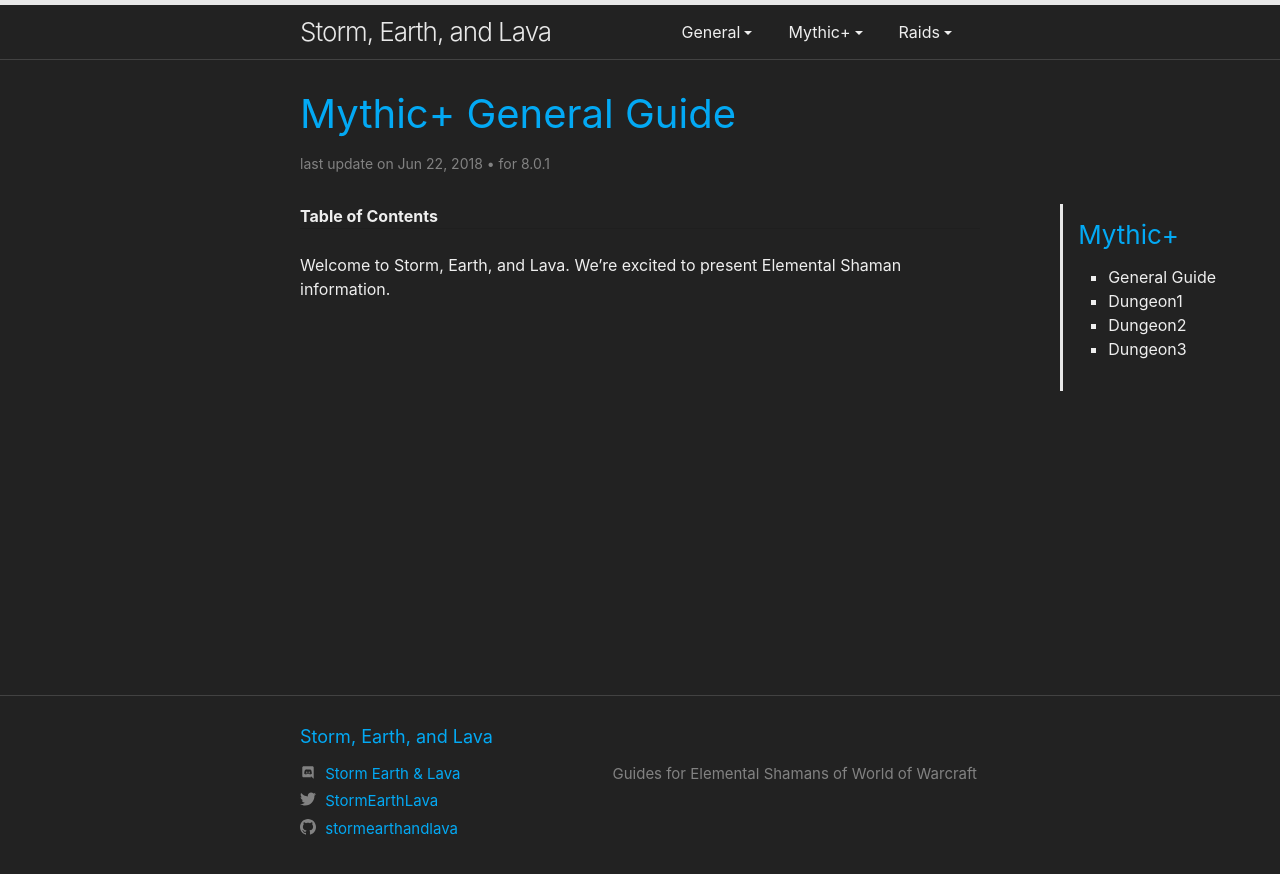
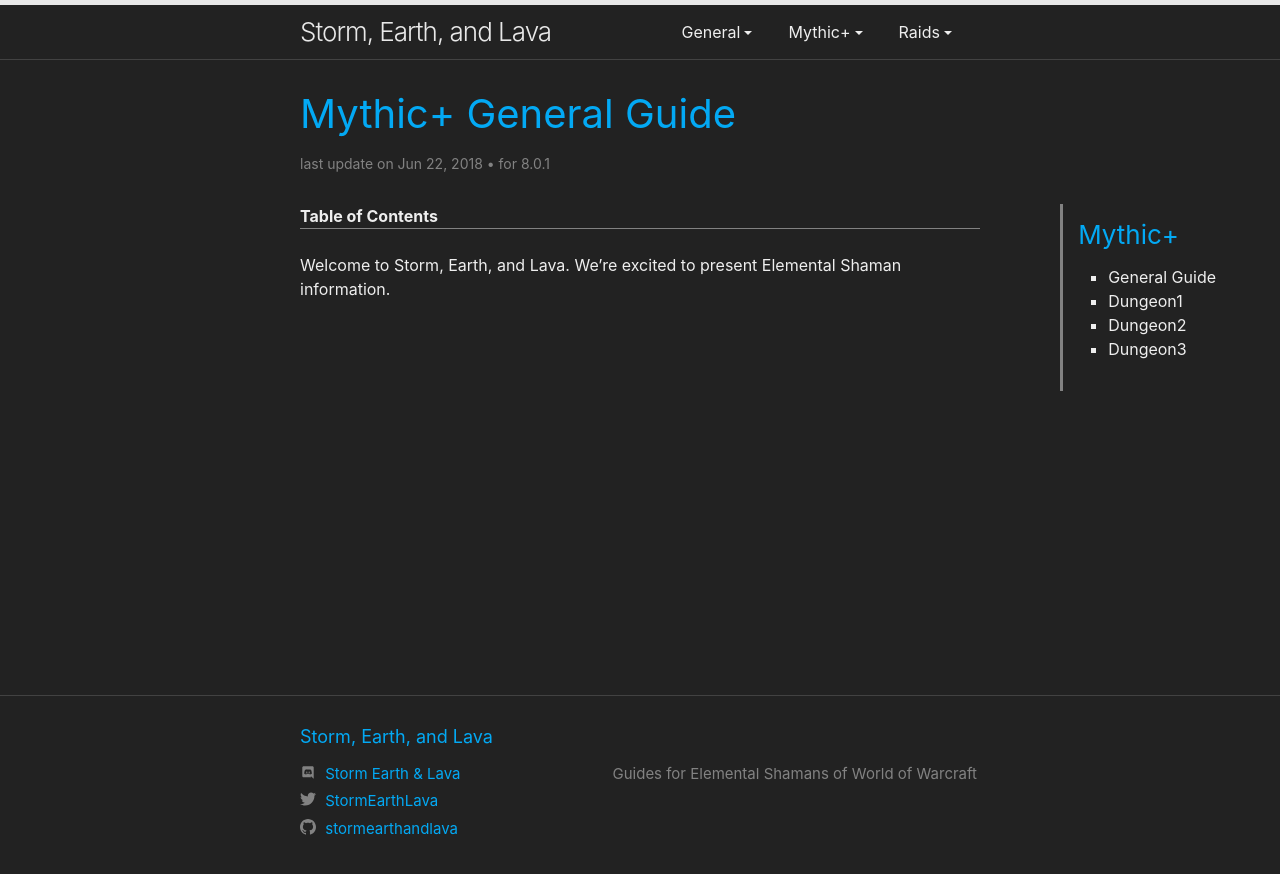
Before and after one commit to stormearthandlava/stormearthandlava.github.io, a Jekyll site: the page built from guide/dungeons/general.md, in a window 1280 px wide. Shown: the top 874 px of the page. Built offline with Jekyll 4.4.1, drawn with Linux system fonts in a browser that asks for light colours; a script that is not in the unit is left out.

Commit message:
use standard grey for lines instead of the light version

```diff
--- a/assets/main.scss
+++ b/assets/main.scss
@@ -77,7 +77,7 @@
   padding-left: $spacing-unit / 2 ;
   position: fixed;
   right: 5%;
-  border-left: 3px solid $grey-color-light;
+  border-left: 3px solid $grey-color;
 }
 @media only screen and (max-width: 1150px) {
   .side-menu { // hide side menu if we have to assume it would probably overlap the content
@@ -153,3 +153,9 @@
 .accordion .card:first-of-type, .card:last-of-type {
   border-bottom: 1px solid $grey-color-dark;
 }
+
+
+// adjust hr to match the page dark theme
+hr {
+  border-top: 1px solid $grey-color;
+}
```
